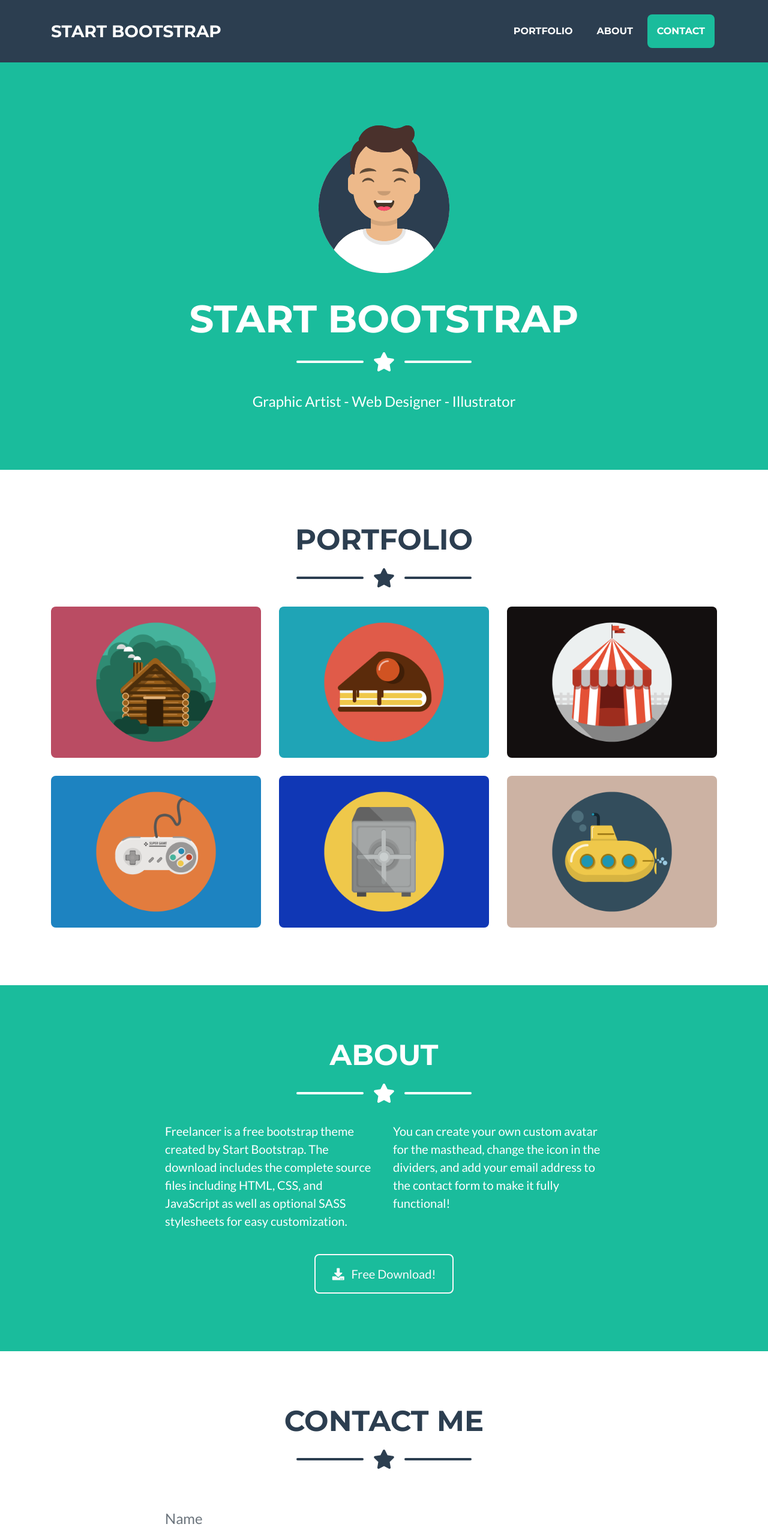
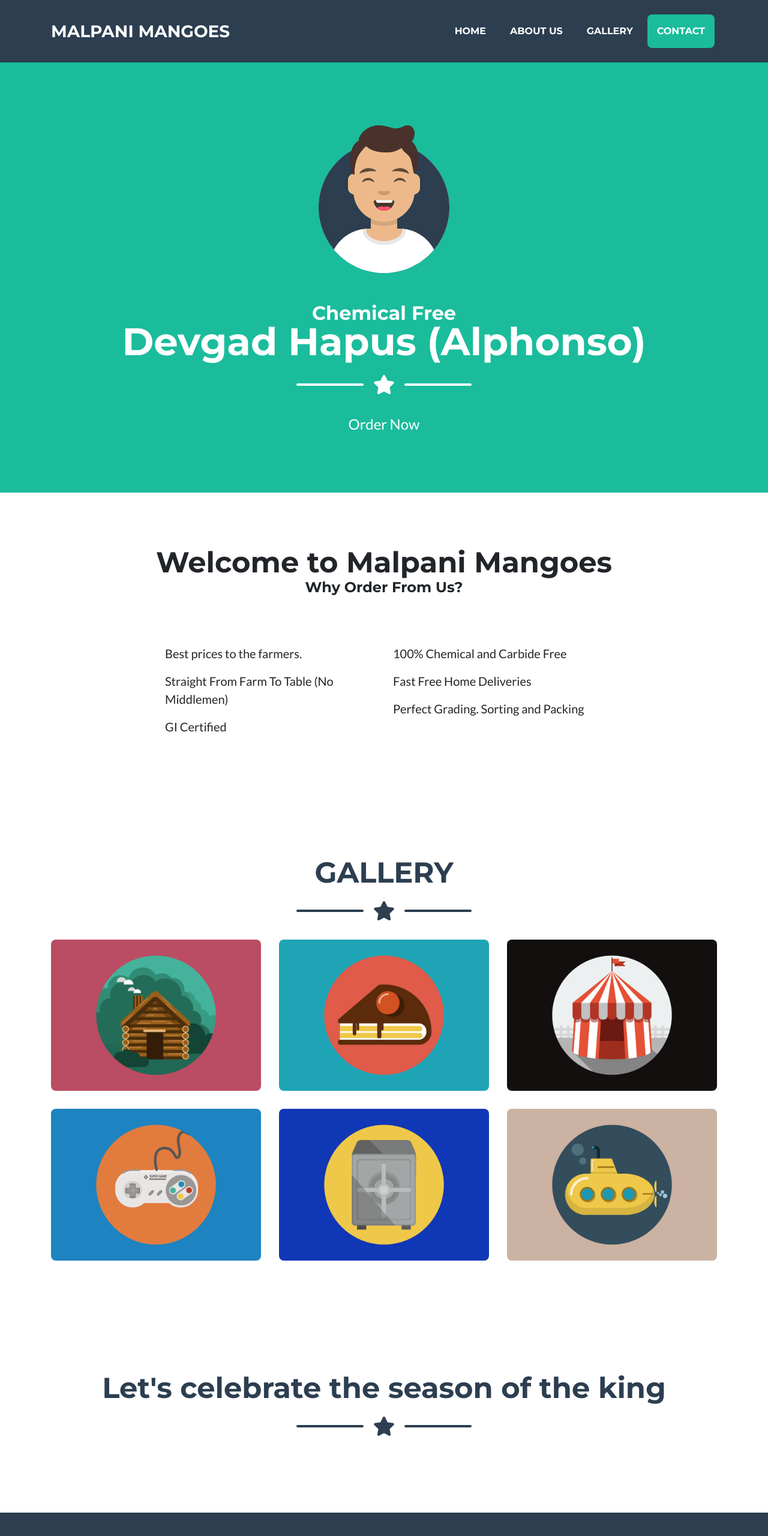
Before and after one commit to saumya/WebDesignDemo2, a website with bundled scripts: page index.html in a window 1280 px wide. Shown: the top 2560 px of the page at 60% size. Built offline with nearby package versions, Linux system fonts and the light colour scheme.

Commit message:
design updation

```diff
--- a/index.html
+++ b/index.html
@@ -8,7 +8,7 @@
   <meta name="description" content="">
   <meta name="author" content="">
 
-  <title>Freelancer - Start Bootstrap Theme</title>
+  <title>Malpani Mangoes</title>
 
   <!-- Custom fonts for this theme -->
   <link href="vendor/fontawesome-free/css/all.min.css" rel="stylesheet" type="text/css">
@@ -25,7 +25,7 @@
   <!-- Navigation -->
   <nav class="navbar navbar-expand-lg bg-secondary text-uppercase fixed-top" id="mainNav">
     <div class="container">
-      <a class="navbar-brand js-scroll-trigger" href="#page-top">Start Bootstrap</a>
+      <a class="navbar-brand js-scroll-trigger" href="#page-top">Malpani Mangoes</a>
       <button class="navbar-toggler navbar-toggler-right text-uppercase font-weight-bold bg-primary text-white rounded" type="button" data-toggle="collapse" data-target="#navbarResponsive" aria-controls="navbarResponsive" aria-expanded="false" aria-label="Toggle navigation">
         Menu
         <i class="fas fa-bars"></i>
@@ -33,10 +33,14 @@
       <div class="collapse navbar-collapse" id="navbarResponsive">
         <ul class="navbar-nav ml-auto">
           <li class="nav-item mx-0 mx-lg-1">
-            <a class="nav-link py-3 px-0 px-lg-3 rounded js-scroll-trigger" href="#portfolio">Portfolio</a>
+            <a class="nav-link py-3 px-0 px-lg-3 rounded js-scroll-trigger" href="#page-top">Home</a>
+          </li>
+
+          <li class="nav-item mx-0 mx-lg-1">
+            <a class="nav-link py-3 px-0 px-lg-3 rounded js-scroll-trigger" href="#about">About Us</a>
           </li>
           <li class="nav-item mx-0 mx-lg-1">
-            <a class="nav-link py-3 px-0 px-lg-3 rounded js-scroll-trigger" href="#about">About</a>
+            <a class="nav-link py-3 px-0 px-lg-3 rounded js-scroll-trigger" href="#portfolio">Gallery</a>
           </li>
           <li class="nav-item mx-0 mx-lg-1">
             <a class="nav-link py-3 px-0 px-lg-3 rounded js-scroll-trigger" href="#contact">Contact</a>
@@ -54,7 +58,8 @@
       <img class="masthead-avatar mb-5" src="img/avataaars.svg" alt="">
 
       <!-- Masthead Heading -->
-      <h1 class="masthead-heading text-uppercase mb-0">Start Bootstrap</h1>
+      <h2 class="mb-0"> Chemical Free </h2>
+      <h1 class="masthead-heading mb-0"> Devgad Hapus (Alphonso) </h1>
 
       <!-- Icon Divider -->
       <div class="divider-custom divider-light">
@@ -66,17 +71,67 @@
       </div>
 
       <!-- Masthead Subheading -->
-      <p class="masthead-subheading font-weight-light mb-0">Graphic Artist - Web Designer - Illustrator</p>
+      <p class="masthead-subheading font-weight-light mb-0">Order Now</p>
 
     </div>
   </header>
+
+  <!-- About Section -->
+  <section class="page-section mb-0" id="about">
+    <div class="container">
+
+      <!-- About Section Heading -->
+      <h2 class="page-section-heading text-center">Welcome to Malpani Mangoes</h2>
+      <h4 class="text-center">Why Order From Us?</h4>
+
+      <div> &nbsp; </div>
+      <div> &nbsp; </div>
+      <div> &nbsp; </div>
+
+      <!-- Icon Divider -->
+      <!--
+      <div class="divider-custom divider-light">
+        <div class="divider-custom-line"></div>
+        <div class="divider-custom-icon">
+          <i class="fas fa-star"></i>
+        </div>
+        <div class="divider-custom-line"></div>
+      </div>
+      -->
+
+      <!-- About Section Content -->
+      <div class="row">
+        <div class="col-lg-4 ml-auto">
+          <p class="lead">Best prices to the farmers.</p>
+          <p class="lead">Straight From Farm To Table (No Middlemen)</p>
+          <p class="lead">GI Certified</p>
+        </div>
+        <div class="col-lg-4 mr-auto">
+          <p class="lead">100% Chemical and Carbide Free</p>
+          <p class="lead">Fast Free Home Deliveries</p>
+          <p class="lead">Perfect Grading. Sorting and Packing</p>
+        </div>
+      </div>
+
+      <!-- About Section Button -->
+      <!--
+      <div class="text-center mt-4">
+        <a class="btn btn-xl btn-outline-light" href="https://startbootstrap.com/themes/freelancer/">
+          <i class="fas fa-download mr-2"></i>
+          Free Download!
+        </a>
+      </div>
+      -->
+
+    </div>
+  </section>
 
   <!-- Portfolio Section -->
   <section class="page-section portfolio" id="portfolio">
     <div class="container">
 
       <!-- Portfolio Section Heading -->
-      <h2 class="page-section-heading text-center text-uppercase text-secondary mb-0">Portfolio</h2>
+      <h2 class="page-section-heading text-center text-uppercase text-secondary mb-0">Gallery</h2>
 
       <!-- Icon Divider -->
       <div class="divider-custom">
@@ -168,49 +223,14 @@
     </div>
   </section>
 
-  <!-- About Section -->
-  <section class="page-section bg-primary text-white mb-0" id="about">
-    <div class="container">
 
-      <!-- About Section Heading -->
-      <h2 class="page-section-heading text-center text-uppercase text-white">About</h2>
-
-      <!-- Icon Divider -->
-      <div class="divider-custom divider-light">
-        <div class="divider-custom-line"></div>
-        <div class="divider-custom-icon">
-          <i class="fas fa-star"></i>
-        </div>
-        <div class="divider-custom-line"></div>
-      </div>
-
-      <!-- About Section Content -->
-      <div class="row">
-        <div class="col-lg-4 ml-auto">
-          <p class="lead">Freelancer is a free bootstrap theme created by Start Bootstrap. The download includes the complete source files including HTML, CSS, and JavaScript as well as optional SASS stylesheets for easy customization.</p>
-        </div>
-        <div class="col-lg-4 mr-auto">
-          <p class="lead">You can create your own custom avatar for the masthead, change the icon in the dividers, and add your email address to the contact form to make it fully functional!</p>
-        </div>
-      </div>
-
-      <!-- About Section Button -->
-      <div class="text-center mt-4">
-        <a class="btn btn-xl btn-outline-light" href="https://startbootstrap.com/themes/freelancer/">
-          <i class="fas fa-download mr-2"></i>
-          Free Download!
-        </a>
-      </div>
-
-    </div>
-  </section>
 
   <!-- Contact Section -->
   <section class="page-section" id="contact">
     <div class="container">
 
       <!-- Contact Section Heading -->
-      <h2 class="page-section-heading text-center text-uppercase text-secondary mb-0">Contact Me</h2>
+      <h2 class="page-section-heading text-center text-secondary mb-0"> Let's celebrate the season of the king </h2>
 
       <!-- Icon Divider -->
       <div class="divider-custom">
@@ -222,9 +242,10 @@
       </div>
 
       <!-- Contact Section Form -->
+      <!--
       <div class="row">
         <div class="col-lg-8 mx-auto">
-          <!-- To configure the contact form email address, go to mail/contact_me.php and update the email address in the PHP file on line 19. -->
+          <!-- To configure the contact form email address, go to mail/contact_me.php and update the email address in the PHP file on line 19. --
           <form name="sentMessage" id="contactForm" novalidate="novalidate">
             <div class="control-group">
               <div class="form-group floating-label-form-group controls mb-0 pb-2">
@@ -262,6 +283,7 @@
           </form>
         </div>
       </div>
+      -->
 
     </div>
   </section>
@@ -271,16 +293,25 @@
     <div class="container">
       <div class="row">
 
-        <!-- Footer Location -->
-        <div class="col-lg-4 mb-5 mb-lg-0">
-          <h4 class="text-uppercase mb-4">Location</h4>
-          <p class="lead mb-0">2215 John Daniel Drive
-            <br>Clark, MO 65243</p>
+
+
+        <!-- Footer About Text -->
+        <div class="col-lg-4">
+          <h4 class="mb-4">Malpani Mangoes</h4>
+          <p class="lead mb-0">
+            At Malpani Mangoes our mission is to help farmers get the best value for their products and our customers get authentic and natural produce directly from the people who grow it.
+            <br>Devgad is known for worlds best mangoes but its growers(the farmers) are still not able to reach the
+            <br>Service at
+            <a href="http://startbootstrap.com">www.malpanimangoes.com</a>
+          </p>
         </div>
+
+
 
         <!-- Footer Social Icons -->
         <div class="col-lg-4 mb-5 mb-lg-0">
-          <h4 class="text-uppercase mb-4">Around the Web</h4>
+          <h4 class="mb-4">Contact</h4>
+          <!--
           <a class="btn btn-outline-light btn-social mx-1" href="#">
             <i class="fab fa-fw fa-facebook-f"></i>
           </a>
@@ -293,14 +324,25 @@
           <a class="btn btn-outline-light btn-social mx-1" href="#">
             <i class="fab fa-fw fa-dribbble"></i>
           </a>
+          -->
+          <p class="lead mb-0">
+            Madhur Mangoes Pvt Ltd
+            <br>Aditya Palace, Zambre Chouk,
+            <br>Kasba Peth, Pune.
+          </p>
         </div>
 
-        <!-- Footer About Text -->
-        <div class="col-lg-4">
-          <h4 class="text-uppercase mb-4">About Freelancer</h4>
-          <p class="lead mb-0">Freelance is a free to use, MIT licensed Bootstrap theme created by
-            <a href="http://startbootstrap.com">Start Bootstrap</a>.</p>
+        <!-- Footer Location -->
+        <div class="col-lg-4 mb-5 mb-lg-0">
+          <h4 class="mb-4">Location</h4>
+          <p class="lead mb-0">
+            Madhur Mangoes Pvt Ltd
+            <br>Aditya Palace, Zambre Chouk,
+            <br>Kasba Peth, Pune.
+          </p>
         </div>
+
+
 
       </div>
     </div>
@@ -309,7 +351,7 @@
   <!-- Copyright Section -->
   <section class="copyright py-4 text-center text-white">
     <div class="container">
-      <small>Copyright &copy; Your Website 2019</small>
+      <small>Copyright &copy; malpanimangoes.com 2020</small>
     </div>
   </section>
 
```
